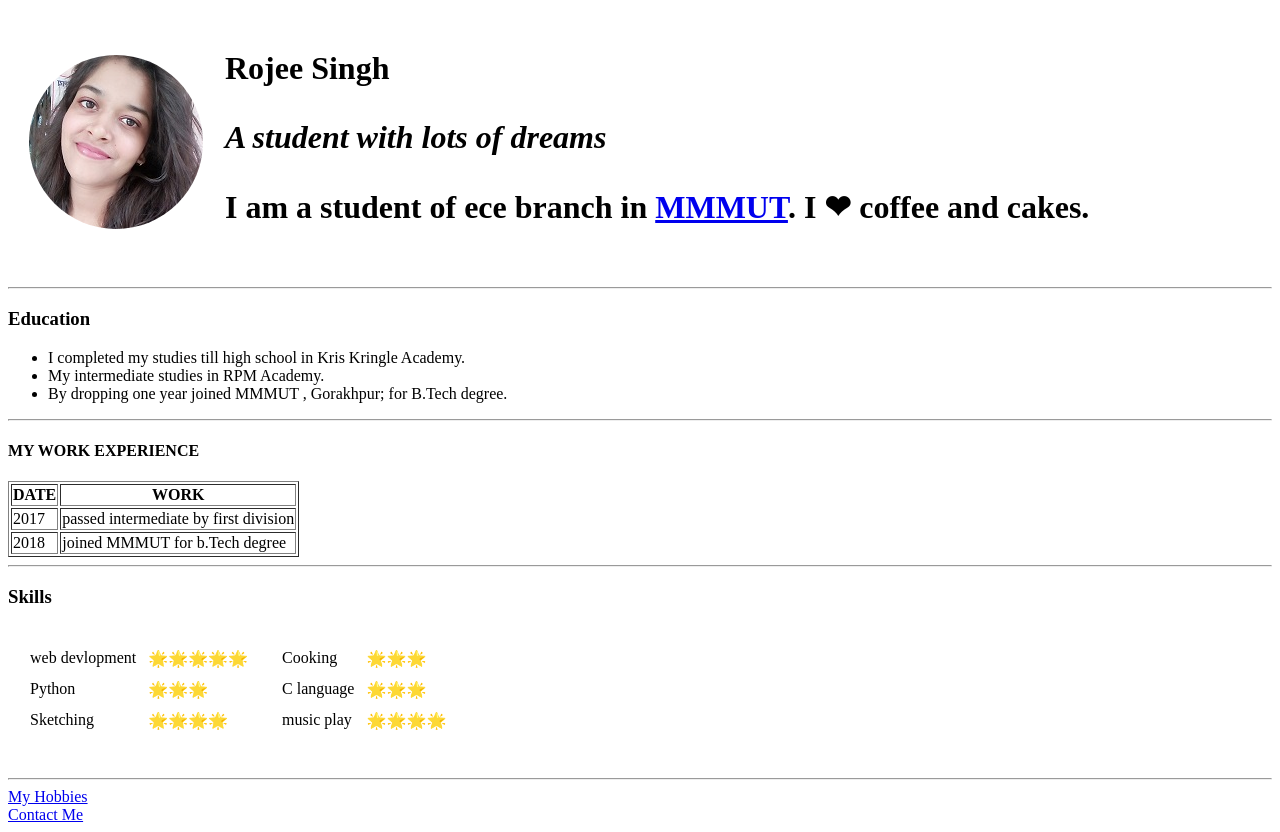
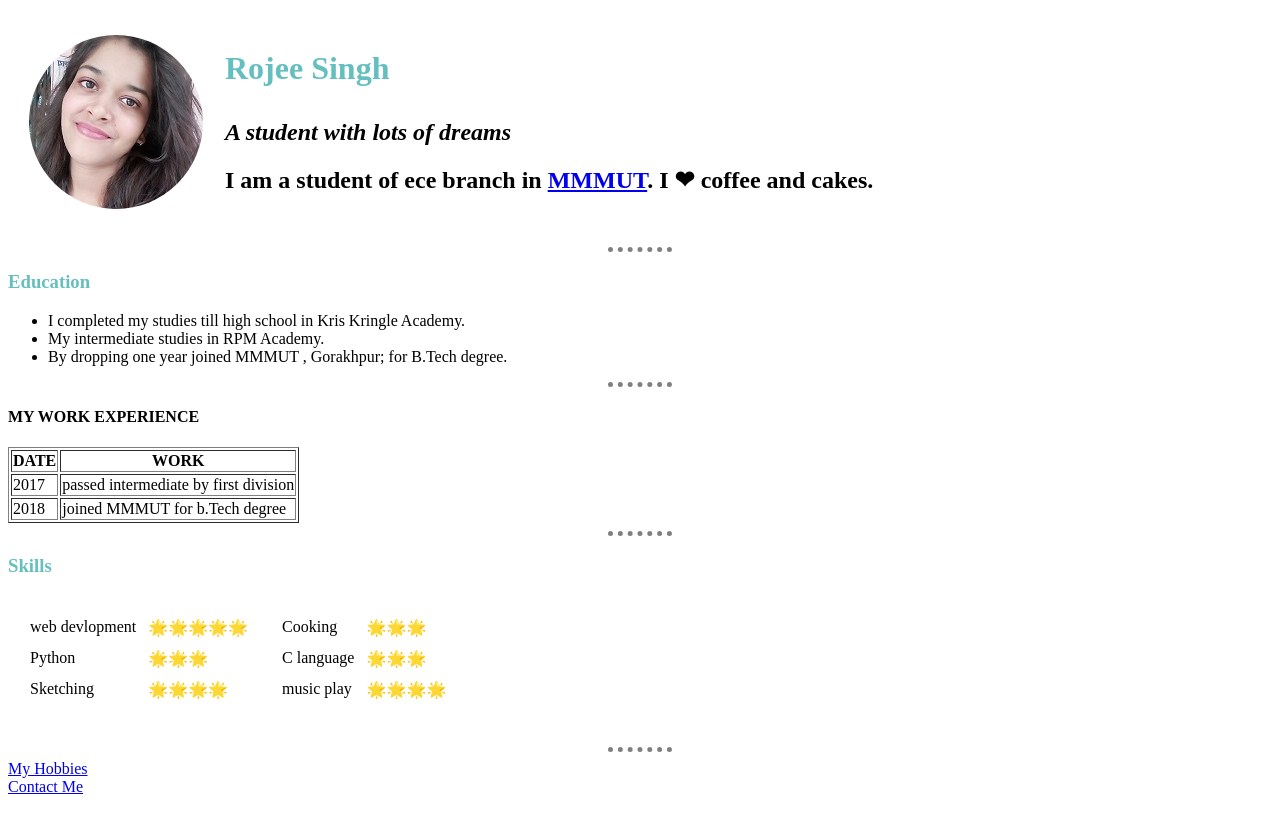
Before and after one commit to rojeesingh/CV, a plain HTML site: page index.html in a window 1280 px wide. After the commit the page ends 804 px from the top, so only its background shows below. Drawn offline with Linux system fonts and the light colour scheme.

Commit message:
Add files via upload

```diff
--- /dev/null
+++ b/css/styles.css
@@ -0,0 +1,18 @@
+body{
+  background-color: "#EAF6F6";
+    }
+hr{
+  border-style: none;
+  border-top-style: dotted;
+  border-color: grey;
+  border-width: 5px;
+  width: 5%;
+}
+
+h1{
+  color: #66BFBF;
+}
+
+h3{
+  color: #66BFBF;
+}
--- a/index.html
+++ b/index.html
@@ -3,14 +3,15 @@
   <head>
     <meta charset="utf-8">
     <title>Rojee's personal site</title>
+  <link rel="stylesheet" href="css/styles.css">
   </head>
   <body>
     <table cellspacing="20">
       <tr>
         <td><img src="image/rojee.png" alt="rojee singh profile picture"></td>
         <td> <h1> Rojee Singh  </h1</td>
-          <p><em>A student with lots of<strong> dreams</strong></em></p>
-        </p>I am a student of ece branch in  <a href="http://www.mmmut.ac.in/ "> MMMUT</a>. I ❤ coffee and cakes.</p>
+          <p><h2><em>A student with lots of<strong> dreams</strong></em></h2></p>
+        </p><h2>I am a student of ece branch in  <a href="http://www.mmmut.ac.in/ "> MMMUT</a>. I ❤ coffee and cakes.</p>
       </tr>
     </table>
        <hr>
```
Also changed, not shown: contact-me.html (+2 -1 lines), hobbies.html (+1 -0 lines).
